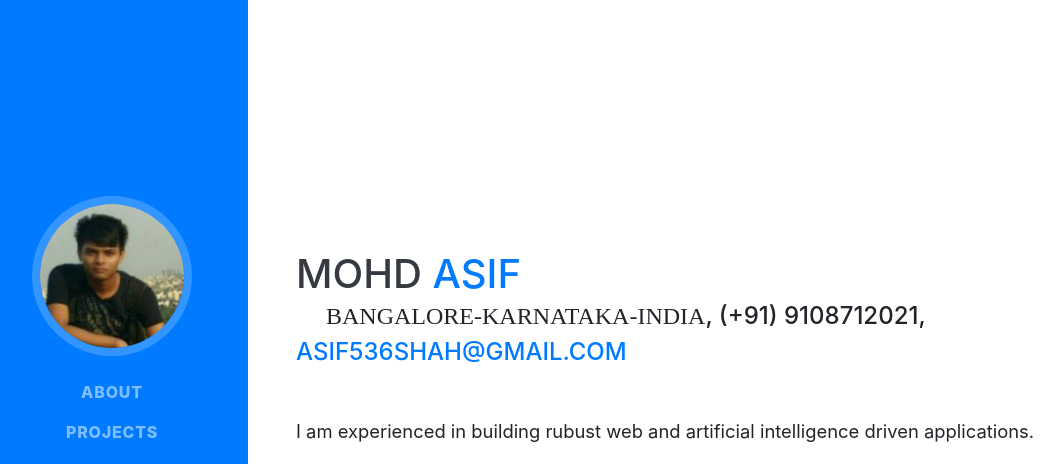
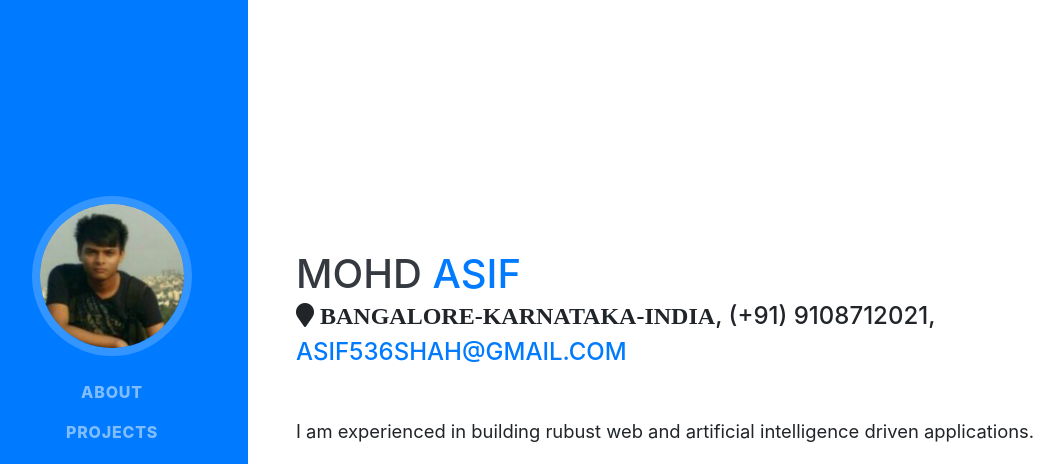
Before and after one commit to asif536/Resume, a website with bundled scripts: page index.html in a window 1280 px wide. Shown: the top 464 px of the page, without its empty margins (24-1087 px from the left). Built offline with nearby package versions, Linux system fonts and the light colour scheme; a web font is replaced by a local one.

Commit message:
Update index.html

```diff
--- a/index.html
+++ b/index.html
@@ -66,7 +66,7 @@
         <h1 class="mb-0">Mohd
           <span class="text-primary">Asif</span>
         </h1>
-        <div class="subheading mb-5"><i class="fab fa-map-marker" >  Bangalore-Karnataka-India</i>, (+91) 9108712021,
+        <div class="subheading mb-5"><i class="fa fa-map-marker" >  Bangalore-Karnataka-India</i>, (+91) 9108712021,
           <a href="mailto:asif536shah@gmail.com">asif536shah@gmail.com</a>
         </div>
         <p class="lead mb-5">
```
